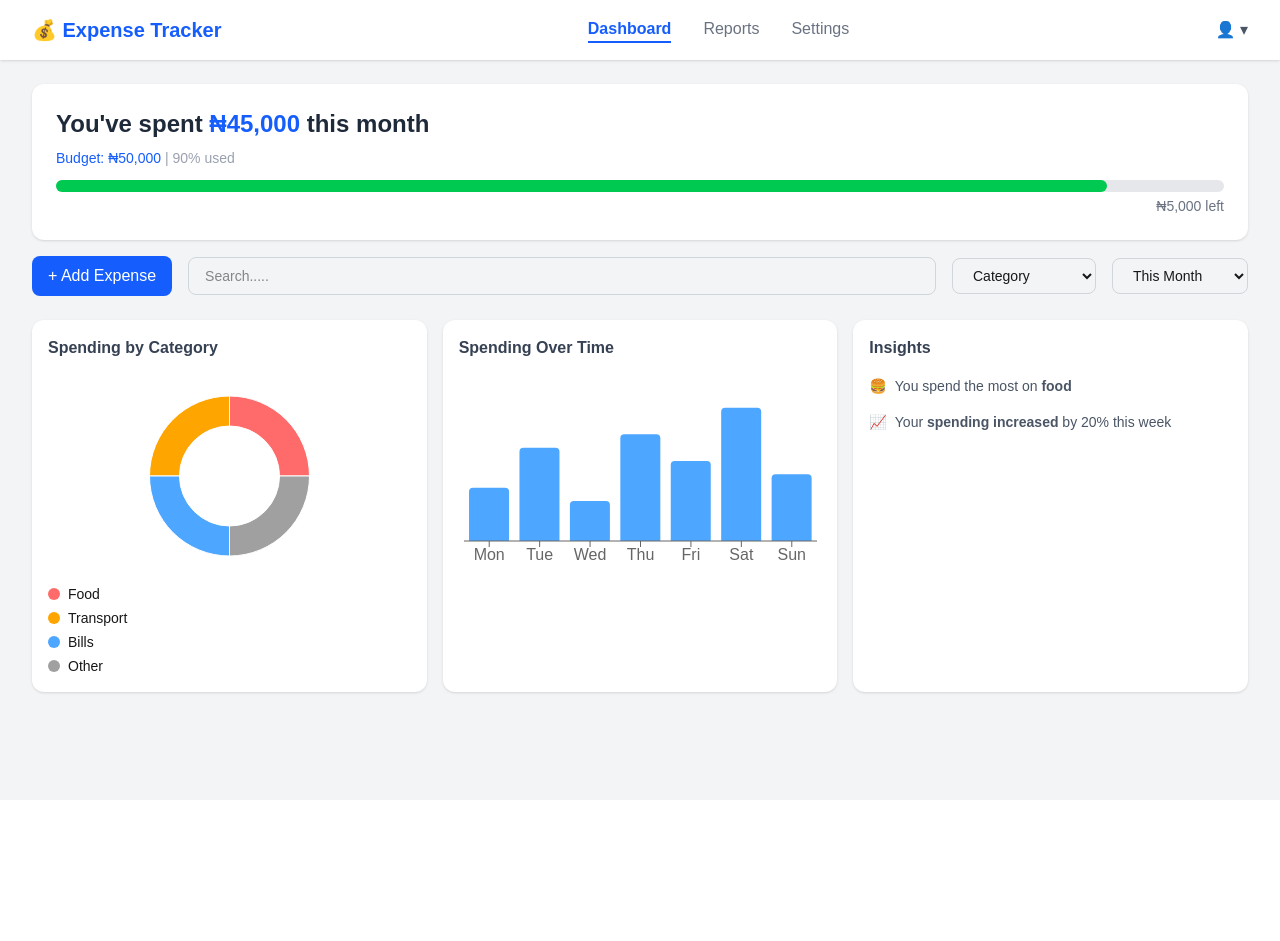
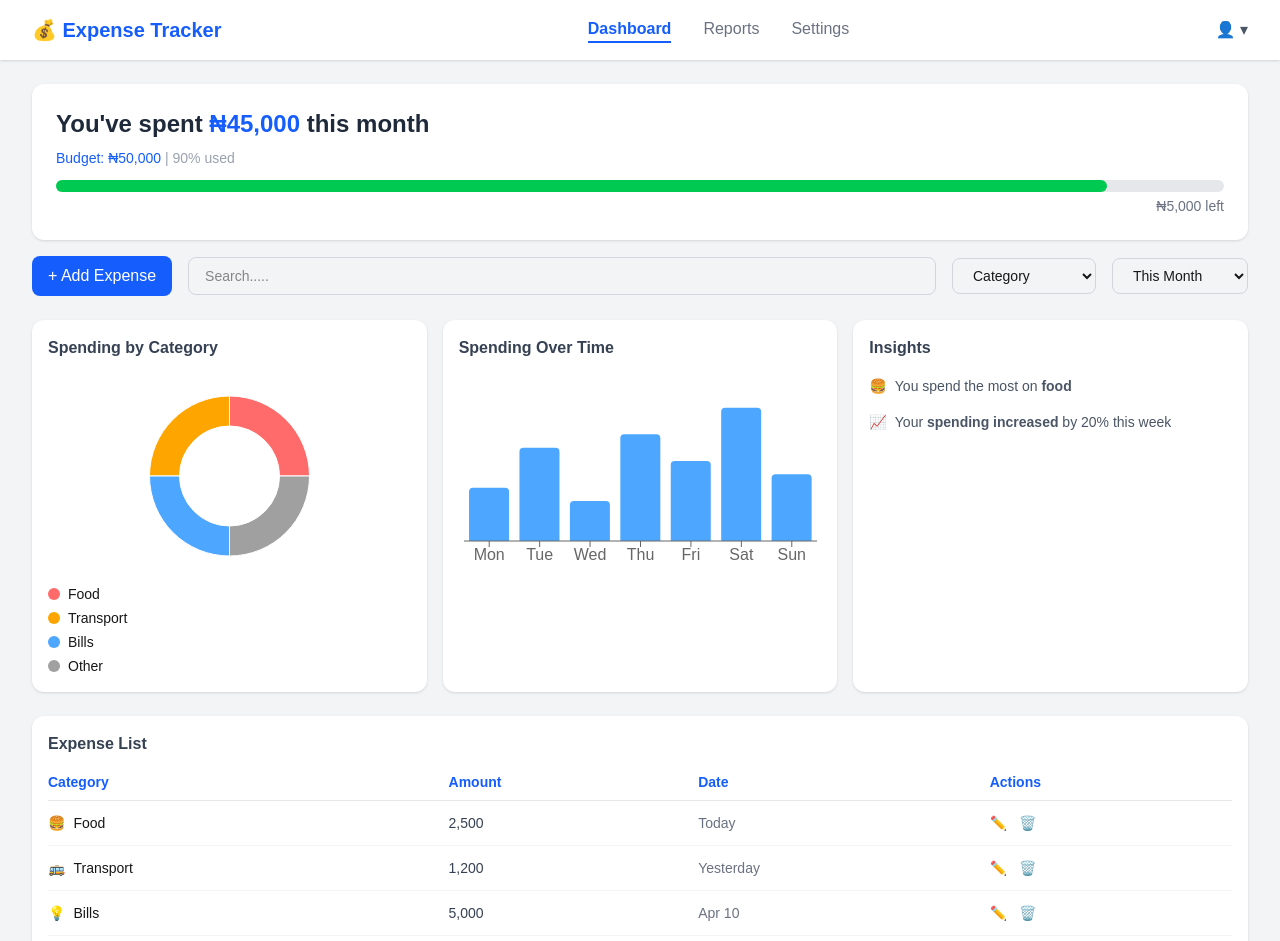
Before and after one commit to fanjorin/grp3-expense-tracker, a Next.js app in the folder frontend/: page / in a window 1280 px wide. Shown: the top 941 px of the page. Before the commit the page ends 800 px from the top, so only its background shows below. Built offline with nearby package versions, Linux system fonts and the light colour scheme.

Commit message:
feat: add expense list table component

```diff
--- /dev/null
+++ b/frontend/app/components/ExpenseList.jsx
@@ -0,0 +1,69 @@
+const expenses = [
+  { id: 1, category: "Food", icon: "🍔", amount: 2500, date: "Today" },
+  { id: 2, category: "Transport", icon: "🚌", amount: 1200, date: "Yesterday" },
+  { id: 3, category: "Bills", icon: "💡", amount: 5000, date: "Apr 10" },
+];
+
+export default function ExpenseList() {
+  return (
+    <div className="mx-8 mt-6 mb-8 bg-white rounded-xl p-4 shadow-sm">
+
+      {/* Title */}
+      <h3 className="font-semibold text-gray-700 mb-4">Expense List</h3>
+
+      {/* Table */}
+      <table className="w-full text-sm">
+
+        {/* Table Header */}
+        <thead>
+          <tr className="text-blue-600 text-left border-b border-gray-200">
+            <th className="pb-2">Category</th>
+            <th className="pb-2">Amount</th>
+            <th className="pb-2">Date</th>
+            <th className="pb-2">Actions</th>
+          </tr>
+        </thead>
+
+        {/* Table Body */}
+        <tbody>
+          {expenses.map((expense) => (
+            <tr key={expense.id} className="border-b border-gray-100 hover:bg-gray-50">
+
+              {/* Category */}
+              <td className="py-3 flex items-center gap-2">
+                <span>{expense.icon}</span>
+                <span>{expense.category}</span>
+              </td>
+
+              {/* Amount */}
+              <td className="py-3 text-gray-700">
+                {expense.amount.toLocaleString()}
+              </td>
+
+              {/* Date */}
+              <td className="py-3 text-gray-500">
+                {expense.date}
+              </td>
+
+              {/* Actions */}
+              <td className="py-3">
+                <div className="flex items-center gap-3">
+                  {/* Edit Button */}
+                  <button className="text-blue-500 hover:text-blue-700">
+                    ✏️
+                  </button>
+                  {/* Delete Button */}
+                  <button className="text-red-400 hover:text-red-600">
+                    🗑️
+                  </button>
+                </div>
+              </td>
+
+            </tr>
+          ))}
+        </tbody>
+
+      </table>
+    </div>
+  );
+}
--- a/frontend/app/page.js
+++ b/frontend/app/page.js
@@ -2,6 +2,7 @@ import Navbar from "./components/Navbar";
 import BudgetBanner from "./components/BudgetBanner";
 import ActionBar from "./components/ActionBar";
 import Charts from "./components/Charts";
+import ExpenseList from "./components/ExpenseList";
 
 export default function Home() {
   return (
@@ -10,6 +11,7 @@ export default function Home() {
       <BudgetBanner />
       <ActionBar />
       <Charts />
+      <ExpenseList />
     </main>
   );
 }
```
